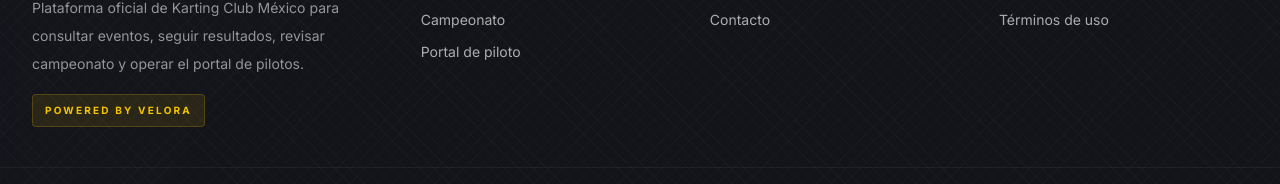
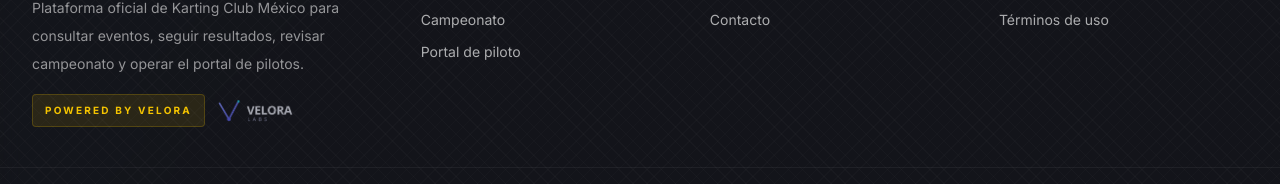
Before and after one commit to saxsor/kartingclubmexico, a React (Vite) app in the folder frontend/: page / in a window 1280 px wide. Shown: the part 2158-2342 px from the top of the page. Built offline with nearby package versions, Linux system fonts and the light colour scheme; no server answers; a web font is replaced by a local one.

Commit message:
Add Velora logo to public footer

```diff
--- a/frontend/src/components/layout/PublicLayout.tsx
+++ b/frontend/src/components/layout/PublicLayout.tsx
@@ -26,8 +26,15 @@ export function PublicLayout() {
             <p className="mt-4 max-w-sm text-sm leading-7 text-white/55">
               Plataforma oficial de {brandConfig.instanceName} para consultar eventos, seguir resultados, revisar campeonato y operar el portal de pilotos.
             </p>
-            <div className="mt-4 inline-flex items-center gap-2 rounded-sm border border-[#f5c400]/20 bg-[#f5c400]/10 px-3 py-2 text-[10px] font-black uppercase tracking-[0.22em] text-[#f5c400]">
-              {brandConfig.poweredByLabel}
+            <div className="mt-4 flex flex-wrap items-center gap-3">
+              <div className="inline-flex items-center gap-2 rounded-sm border border-[#f5c400]/20 bg-[#f5c400]/10 px-3 py-2 text-[10px] font-black uppercase tracking-[0.22em] text-[#f5c400]">
+                {brandConfig.poweredByLabel}
+              </div>
+              <img
+                src="/partners/velora_logo_grande.png"
+                alt={brandConfig.providerName}
+                className="h-6 w-auto max-w-[120px] object-contain opacity-70"
+              />
             </div>
           </div>
 
```
